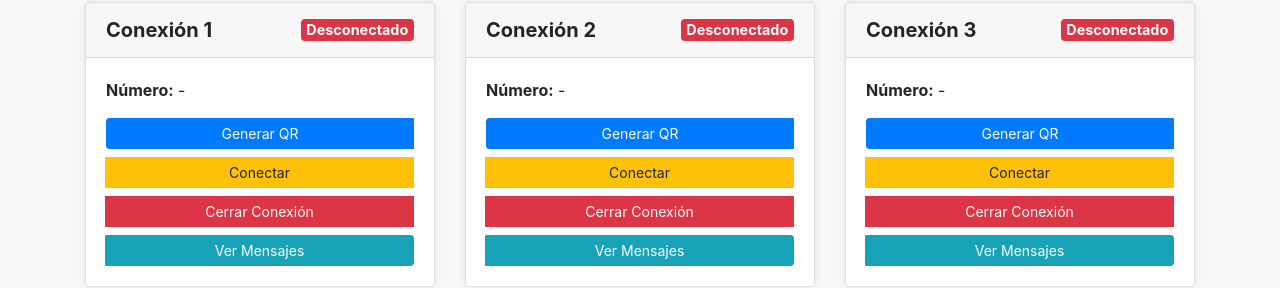
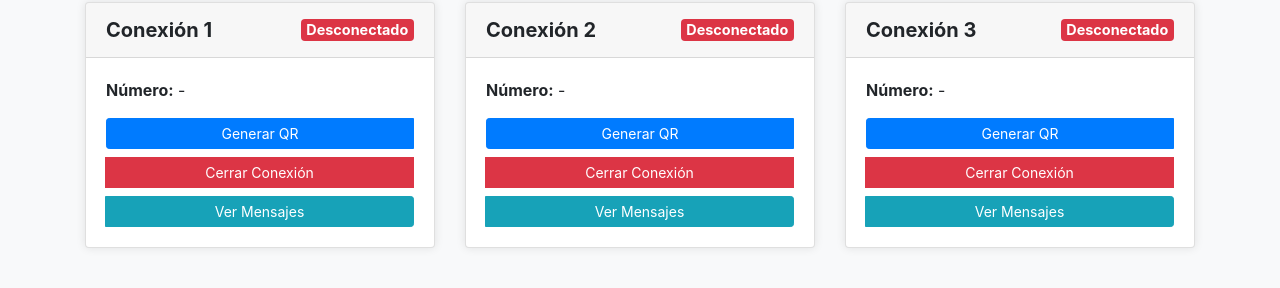
Before and after one commit to akatsukiom/bot_aprendizaje, a website: page public/dashboard.html in a window 1280 px wide. Shown: the part 94-382 px from the top of the page. Drawn offline with nearby package versions, Linux system fonts and the light colour scheme.

Commit message:
learning moduloe

```diff
--- a/public/dashboard.html
+++ b/public/dashboard.html
@@ -43,9 +43,8 @@
         <div class="card-body">
           <p><strong>Número:</strong> <span id="number-1">-</span></p>
           <div class="btn-group btn-group-sm d-flex flex-column" role="group">
-            <!-- Este botón solo se muestra si NO está conectado -->
+            <!-- Eliminamos el botón "Conectar" -->
             <button class="btn btn-primary mb-2" id="btn-generate-qr-1" onclick="generateQR(1)">Generar QR</button>
-            <button class="btn btn-warning mb-2" id="btn-connect-1" onclick="openConnection(1)">Conectar</button>
             <button class="btn btn-danger mb-2" id="btn-close-1" onclick="closeConnection(1)">Cerrar Conexión</button>
             <button class="btn btn-info" onclick="loadMessages(1)">Ver Mensajes</button>
           </div>
@@ -63,7 +62,6 @@
           <p><strong>Número:</strong> <span id="number-2">-</span></p>
           <div class="btn-group btn-group-sm d-flex flex-column" role="group">
             <button class="btn btn-primary mb-2" id="btn-generate-qr-2" onclick="generateQR(2)">Generar QR</button>
-            <button class="btn btn-warning mb-2" id="btn-connect-2" onclick="openConnection(2)">Conectar</button>
             <button class="btn btn-danger mb-2" id="btn-close-2" onclick="closeConnection(2)">Cerrar Conexión</button>
             <button class="btn btn-info" onclick="loadMessages(2)">Ver Mensajes</button>
           </div>
@@ -81,7 +79,6 @@
           <p><strong>Número:</strong> <span id="number-3">-</span></p>
           <div class="btn-group btn-group-sm d-flex flex-column" role="group">
             <button class="btn btn-primary mb-2" id="btn-generate-qr-3" onclick="generateQR(3)">Generar QR</button>
-            <button class="btn btn-warning mb-2" id="btn-connect-3" onclick="openConnection(3)">Conectar</button>
             <button class="btn btn-danger mb-2" id="btn-close-3" onclick="closeConnection(3)">Cerrar Conexión</button>
             <button class="btn btn-info" onclick="loadMessages(3)">Ver Mensajes</button>
           </div>
@@ -105,34 +102,25 @@
 <script src="https://code.jquery.com/jquery-3.5.1.min.js"></script>
 <script src="https://maxcdn.bootstrapcdn.com/bootstrap/4.5.2/js/bootstrap.min.js"></script>
 <script>
-  // Función para actualizar el estado de una conexión
+  // Actualiza el estado de la conexión
   function updateStatus(connectionId, status, number = '-') {
     document.getElementById('status-' + connectionId).innerText = status;
     const badge = document.getElementById('status-' + connectionId);
     badge.className = 'badge status-badge ' + (status === 'Conectado' ? 'badge-success' : 'badge-danger');
     document.getElementById('number-' + connectionId).innerText = number;
-    // Si está conectado, ocultamos los botones de "Generar QR" y "Conectar"
+
+    // Si está conectado, ocultamos "Generar QR"
     if (status === 'Conectado') {
       document.getElementById('btn-generate-qr-' + connectionId).style.display = 'none';
-      document.getElementById('btn-connect-' + connectionId).style.display = 'none';
     } else {
       document.getElementById('btn-generate-qr-' + connectionId).style.display = 'block';
-      document.getElementById('btn-connect-' + connectionId).style.display = 'block';
     }
   }
 
   // Redirige a la ruta que genera el QR para la conexión
   function generateQR(connectionId) {
+    // Llama a tu backend para generar QR. Por ejemplo:
     window.location.href = '/generate-qr?connection=' + connectionId;
-  }
-
-  // Simula abrir la conexión
-  function openConnection(connectionId) {
-    // Aquí podrías llamar a tu endpoint real con fetch
-    alert('Iniciando conexión ' + connectionId);
-    // Simulación: se actualiza a "Conectado" y se asigna un número
-    updateStatus(connectionId, 'Conectado', '+52123456789');
-    document.getElementById('current-connection').innerText = connectionId;
   }
 
   // Simula cerrar la conexión
@@ -148,7 +136,7 @@
   // Simula cargar mensajes de una conexión
   function loadMessages(connectionId) {
     document.getElementById('current-connection').innerText = connectionId;
-    // Aquí harías un fetch a /messages?connection=connectionId para obtener mensajes reales
+    // Aquí harías un fetch a /messages?connection=connectionId
     const messages = `
       <div class="mb-2">
         <strong>Usuario:</strong> Hola, ¿cómo estás? (Conexión ${connectionId})<br>
```
